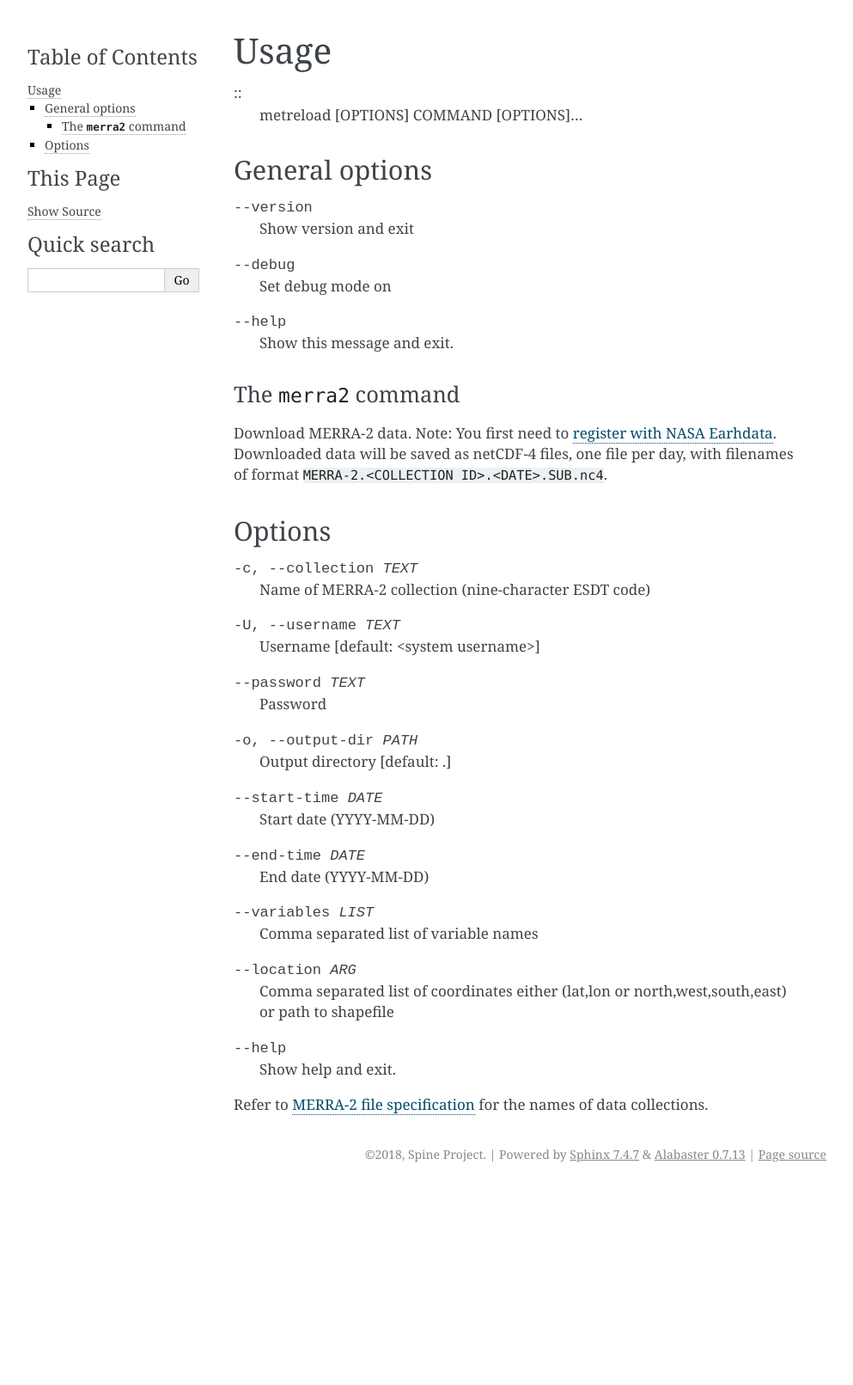
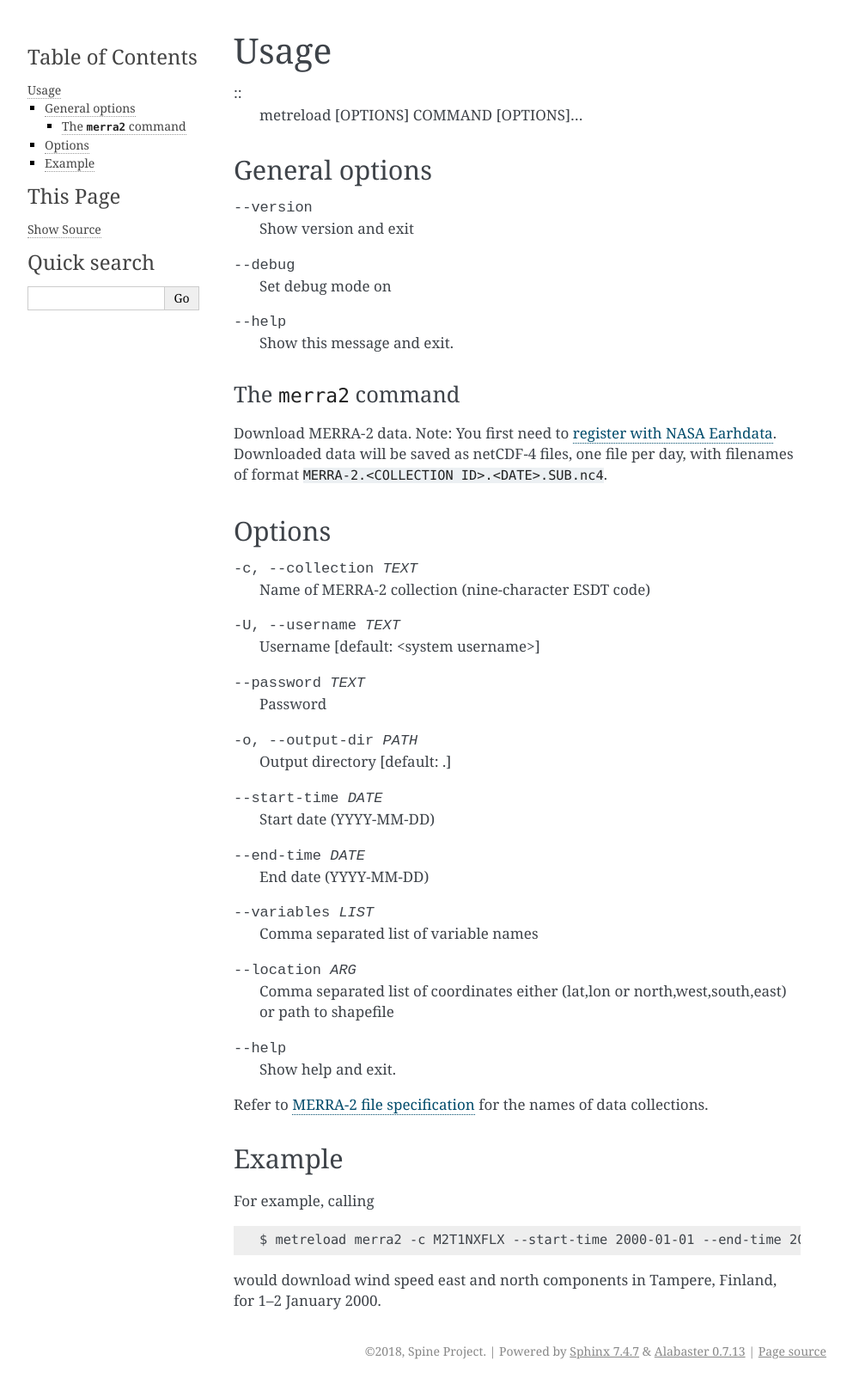
Before and after one commit to spine-tools/MetReLoad, a Sphinx documentation site: the page built from docs/usage.rst, in a window 1280 px wide. Shown: the whole page at 86% size, without its empty margins (148-1141 px from the left). Built offline with Sphinx 7.4.7, drawn with Linux system fonts in a browser that asks for light colours; before the commit the page ends 1382 px from its top, so only the background shows below that.

Commit message:
Added an example of merra2 usage

```diff
--- a/docs/usage.rst
+++ b/docs/usage.rst
@@ -38,3 +38,15 @@ Options
 Refer to `MERRA-2 file
 specification <https://gmao.gsfc.nasa.gov/pubs/docs/Bosilovich785.pdf>`_
 for the names of data collections.
+
+
+Example
+~~~~~~~~
+
+For example, calling
+
+.. code-block::
+
+  $ metreload merra2 -c M2T1NXFLX --start-time 2000-01-01 --end-time 2000-01-02 --variables ulml,vlml --location 61.5,23.766667
+
+would download wind speed east and north components in Tampere, Finland, for 1–2 January 2000.
```
